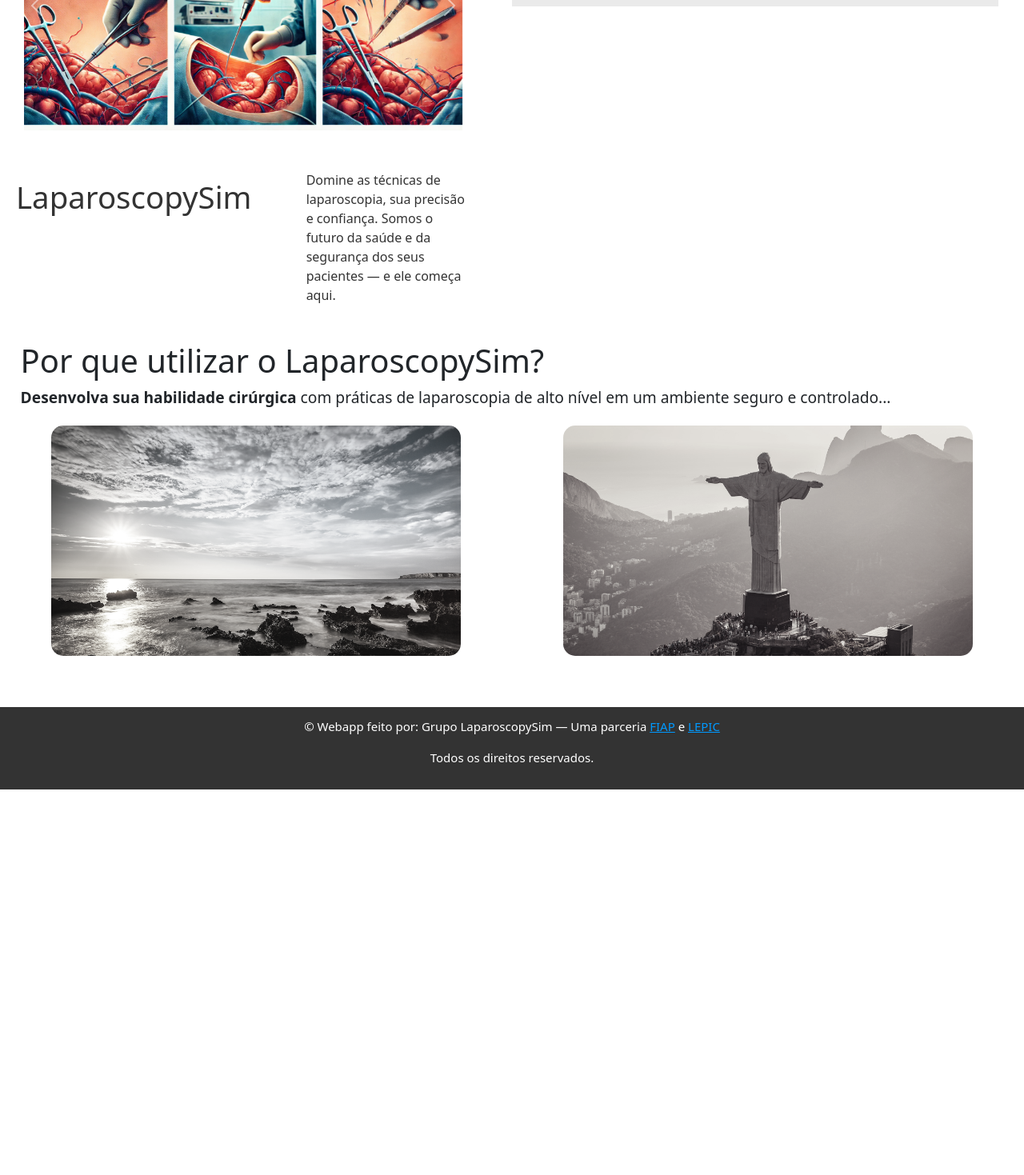
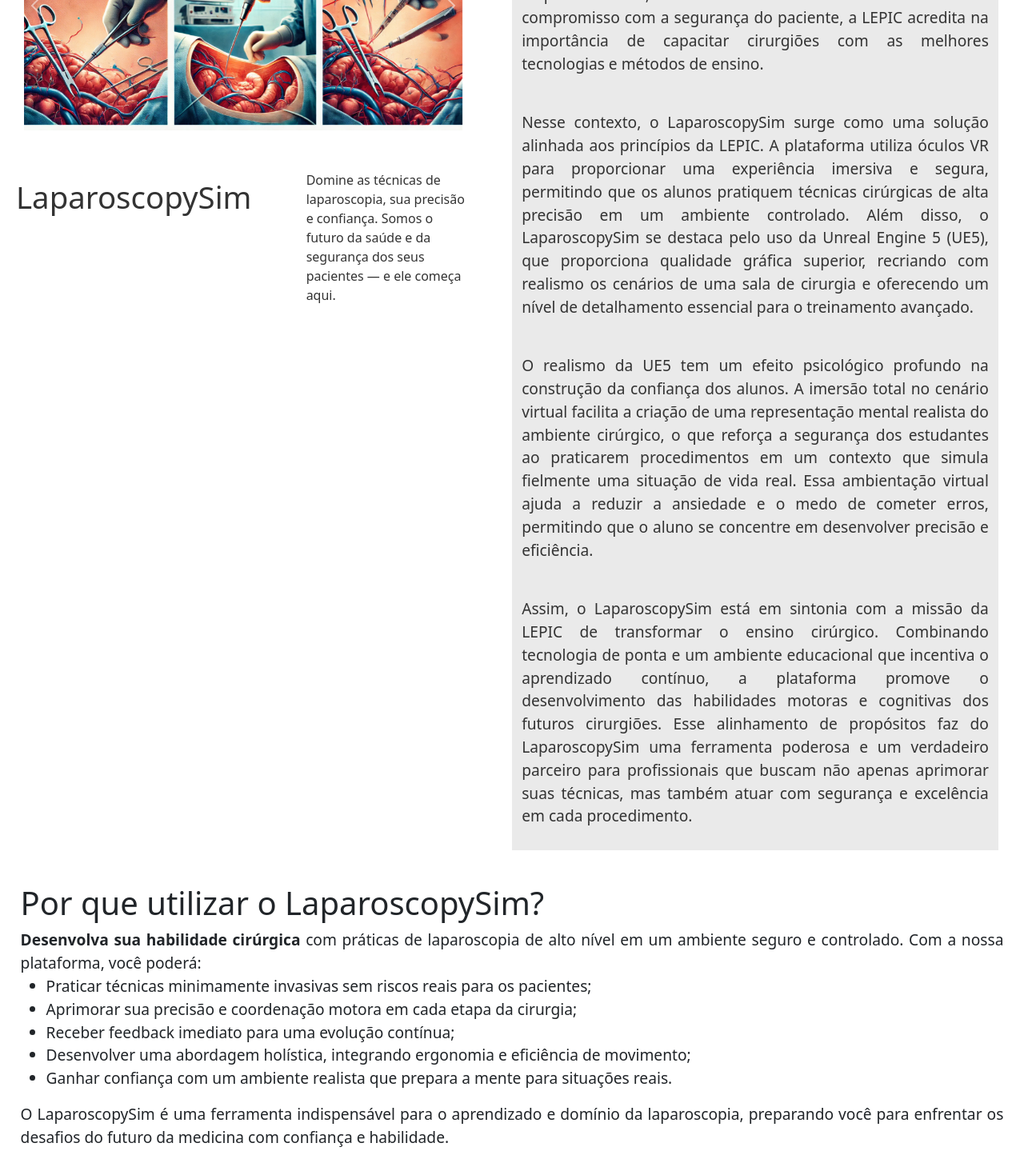
Before and after one commit to pbrnx/site-sprint-investidores, a React (Vite) app: page / in a window 1280 px wide. Shown: the part 300-1769 px from the top of the page at 80% size. Before the commit the page ends 1287 px from the top, so only its background shows below. Built offline with nearby package versions, Linux system fonts and the light colour scheme.

Commit message:
gepeto errou o texto arrumei

```diff
--- a/src/routes/Projeto.jsx
+++ b/src/routes/Projeto.jsx
@@ -64,14 +64,33 @@
 
         <section className="solution-container">
           <aside className="additional-info">
-            <p>A LEPIC (Laboratório de Ensino e Pesquisa em Inovação Cirúrgica) é uma instituição dedicada ao avanço das práticas cirúrgicas e à formação de profissionais que prezam pela excelência e inovação...</p>
+            <p>A LEPIC (Laboratório de Ensino e Pesquisa em Inovação Cirúrgica) é uma instituição dedicada ao avanço das práticas cirúrgicas e à formação de profissionais que prezam pela excelência e inovação. Com valores pautados na responsabilidade, no desenvolvimento técnico-científico e no compromisso com a segurança do paciente, a LEPIC acredita na importância de capacitar cirurgiões com as melhores tecnologias e métodos de ensino.</p>
+            <br />
+
+            <p>Nesse contexto, o LaparoscopySim surge como uma solução alinhada aos princípios da LEPIC. A plataforma utiliza óculos VR para proporcionar uma experiência imersiva e segura, permitindo que os alunos pratiquem técnicas cirúrgicas de alta precisão em um ambiente controlado. Além disso, o LaparoscopySim se destaca pelo uso da Unreal Engine 5 (UE5), que proporciona qualidade gráfica superior, recriando com realismo os cenários de uma sala de cirurgia e oferecendo um nível de detalhamento essencial para o treinamento avançado.</p>
+            <br />
+
+            <p>O realismo da UE5 tem um efeito psicológico profundo na construção da confiança dos alunos. A imersão total no cenário virtual facilita a criação de uma representação mental realista do ambiente cirúrgico, o que reforça a segurança dos estudantes ao praticarem procedimentos em um contexto que simula fielmente uma situação de vida real. Essa ambientação virtual ajuda a reduzir a ansiedade e o medo de cometer erros, permitindo que o aluno se concentre em desenvolver precisão e eficiência.</p>
+            <br />
+
+            <p>Assim, o LaparoscopySim está em sintonia com a missão da LEPIC de transformar o ensino cirúrgico. Combinando tecnologia de ponta e um ambiente educacional que incentiva o aprendizado contínuo, a plataforma promove o desenvolvimento das habilidades motoras e cognitivas dos futuros cirurgiões. Esse alinhamento de propósitos faz do LaparoscopySim uma ferramenta poderosa e um verdadeiro parceiro para profissionais que buscam não apenas aprimorar suas técnicas, mas também atuar com segurança e excelência em cada procedimento.</p>
           </aside>
         </section>
       </main>
 
       <div className='vantagens'>
         <h1>Por que utilizar o LaparoscopySim?</h1>
-        <p><b>Desenvolva sua habilidade cirúrgica</b> com práticas de laparoscopia de alto nível em um ambiente seguro e controlado...</p>
+        <p><b>Desenvolva sua habilidade cirúrgica</b> com práticas de laparoscopia de alto nível em um ambiente seguro e controlado. Com a nossa plataforma, você poderá:
+          <ul>
+            <li>Praticar técnicas minimamente invasivas sem riscos reais para os pacientes;</li>
+            <li>Aprimorar sua precisão e coordenação motora em cada etapa da cirurgia;</li>
+            <li>Receber feedback imediato para uma evolução contínua;</li>
+            <li>Desenvolver uma abordagem holística, integrando ergonomia e eficiência de movimento;</li>
+            <li>Ganhar confiança com um ambiente realista que prepara a mente para situações reais.</li>
+          </ul>
+          O LaparoscopySim é uma ferramenta indispensável para o aprendizado e domínio da laparoscopia, preparando você para enfrentar os desafios do futuro da medicina com confiança e habilidade.
+          <br /><br /><b>Clique nas imagens para interagir!</b>
+        </p>
       </div>
 
       <div className='photos-section'>
```
